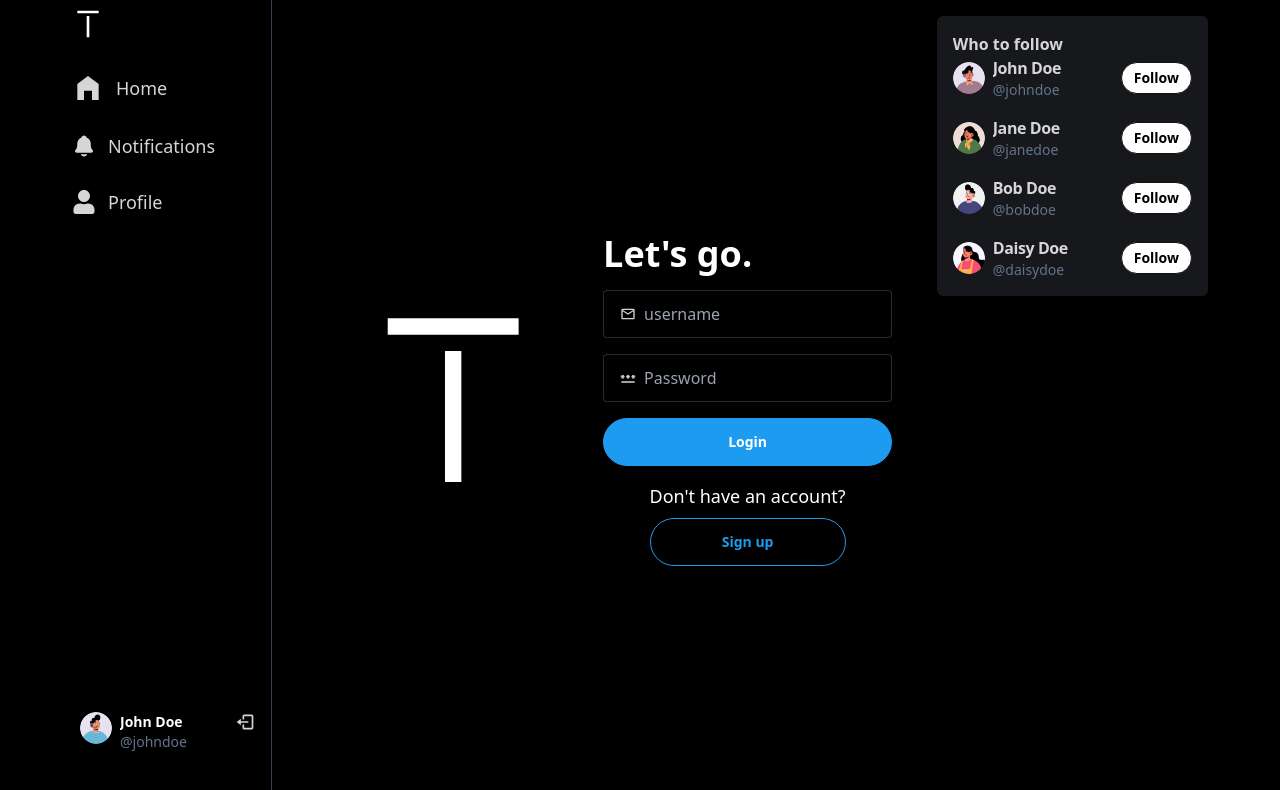
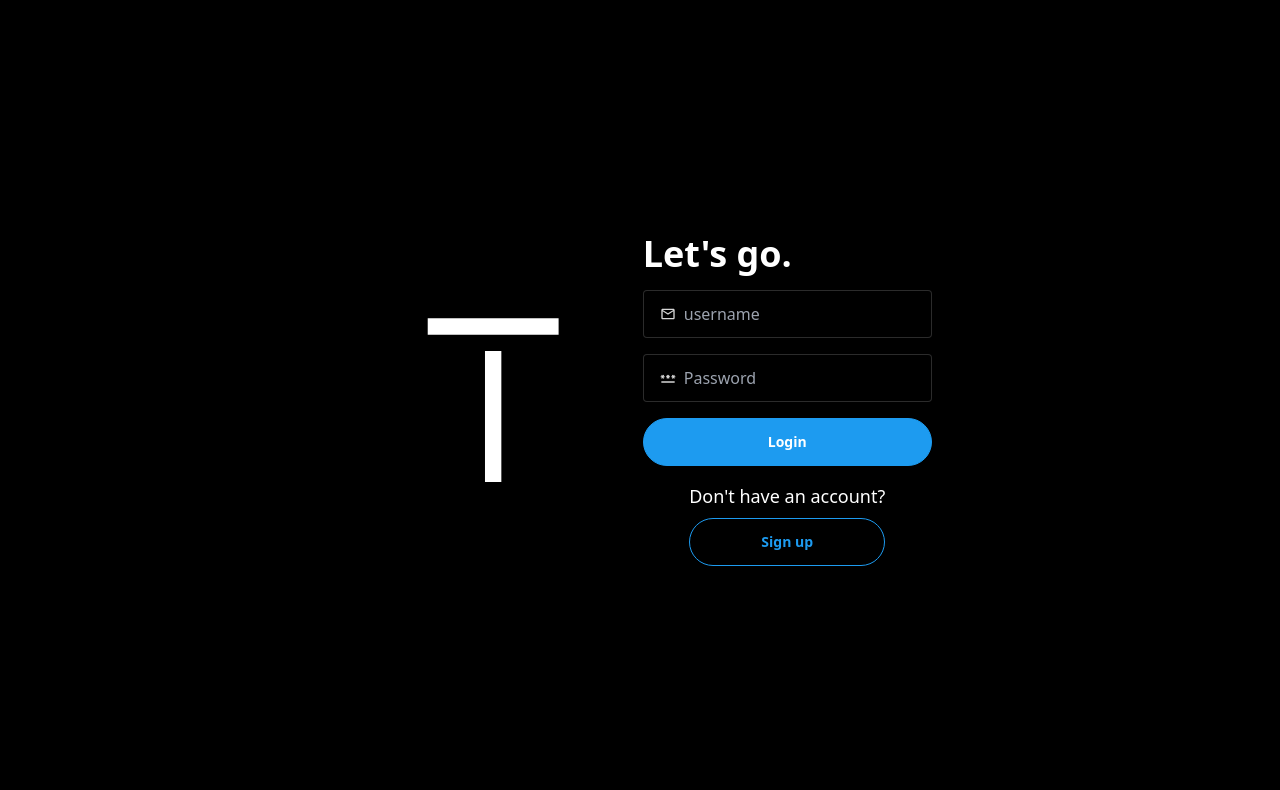
Before and after one commit to tejudharanesh/Twitter, a React (Vite) app in the folder frontend/: page /login in a window 1280 px wide. Shown: the top 790 px of the page. Built offline with nearby package versions, Linux system fonts and the light colour scheme; no server answers.

Commit message:
implemented useQuery,useQueryClient

```diff
--- a/frontend/src/App.jsx
+++ b/frontend/src/App.jsx
@@ -18,6 +18,7 @@
     error,
     isError,
   } = useQuery({
+    //we use this query to get the authUser
     queryKey: ["authUser"],
     queryFn: async () => {
       try {
@@ -28,6 +29,7 @@
           },
         });
         const data = await response.json();
+        if (data.error) return null;
         if (!response.ok) throw new Error(data.error || "failed to fetch user");
         return data;
       } catch (error) {
@@ -35,7 +37,6 @@
         throw error;
       }
     },
-    refetchOnWindowFocus: false,
     retry: false,
   });
 
@@ -47,7 +48,7 @@
     );
   return (
     <div className="flex max-w-6xl mx-auto">
-      <Sidebar />
+      {authUser && <Sidebar />}
       <Routes>
         <Route
           path="/"
@@ -70,7 +71,7 @@
           element={authUser ? <ProfilePage /> : <Navigate to="/login" />}
         />
       </Routes>
-      <RightPanel />
+      {authUser && <RightPanel />}
       <Toaster />
     </div>
   );
--- a/frontend/src/components/common/Sidebar.jsx
+++ b/frontend/src/components/common/Sidebar.jsx
@@ -5,10 +5,11 @@
 import { FaUser } from "react-icons/fa";
 import { Link } from "react-router-dom";
 import { BiLogOut } from "react-icons/bi";
-import { useMutation } from "@tanstack/react-query";
+import { useMutation, useQueryClient, useQuery } from "@tanstack/react-query";
 import { toast } from "react-hot-toast";
 
 const Sidebar = () => {
+  const queryClient = useQueryClient();
   const { mutate } = useMutation({
     mutationFn: async () => {
       try {
@@ -28,18 +29,14 @@
     },
 
     onSuccess: () => {
-      toast.success("Logged out successfully");
+      queryClient.invalidateQueries({ queryKey: ["authUser"] });
     },
 
     onError: () => {
       toast.error("Failed to logout user");
     },
   });
-  const data = {
-    fullName: "John Doe",
-    username: "johndoe",
-    profileImg: "/avatars/boy1.png",
-  };
+  const { data: authUser } = useQuery({ queryKey: ["authUser"] });
 
   return (
     <div className="md:flex-[2_2_0] w-18 max-w-52">
@@ -69,7 +66,7 @@
 
           <li className="flex justify-center md:justify-start">
             <Link
-              to={`/profile/${data?.username}`}
+              to={`/profile/${authUser?.username}`}
               className="flex gap-3 items-center hover:bg-stone-900 transition-all rounded-full duration-300 py-2 pl-2 pr-4 max-w-fit cursor-pointer"
             >
               <FaUser className="w-6 h-6" />
@@ -77,22 +74,22 @@
             </Link>
           </li>
         </ul>
-        {data && (
+        {authUser && (
           <Link
-            to={`/profile/${data.username}`}
+            to={`/profile/${authUser.username}`}
             className="mt-auto mb-10 flex gap-2 items-start transition-all duration-300 hover:bg-[#181818] py-2 px-4 rounded-full"
           >
             <div className="avatar hidden md:inline-flex">
               <div className="w-8 rounded-full">
-                <img src={data?.profileImg || "/avatar-placeholder.png"} />
+                <img src={authUser?.profileImg || "/avatar-placeholder.png"} />
               </div>
             </div>
             <div className="flex justify-between flex-1">
               <div className="hidden md:block">
                 <p className="text-white font-bold text-sm w-20 truncate">
-                  {data?.fullName}
+                  {authUser?.fullName}
                 </p>
-                <p className="text-slate-500 text-sm">@{data?.username}</p>
+                <p className="text-slate-500 text-sm">@{authUser?.username}</p>
               </div>
               <BiLogOut
                 className="w-5 h-5 cursor-pointer"
--- a/frontend/src/pages/auth/login/LoginPage.jsx
+++ b/frontend/src/pages/auth/login/LoginPage.jsx
@@ -5,7 +5,7 @@
 
 import { MdOutlineMail } from "react-icons/md";
 import { MdPassword } from "react-icons/md";
-import { useMutation } from "@tanstack/react-query";
+import { useMutation, useQueryClient } from "@tanstack/react-query";
 
 import { toast } from "react-hot-toast";
 
@@ -14,6 +14,8 @@
     username: "",
     password: "",
   });
+
+  const queryClient = useQueryClient();
 
   const { mutate, isError, isPending, error } = useMutation({
     mutationFn: async ({ username, password }) => {
@@ -38,7 +40,7 @@
     },
 
     onSuccess: () => {
-      toast.success("Logged in successfully");
+      queryClient.invalidateQueries({ queryKey: ["authUser"] });
     },
   });
 
@@ -79,6 +81,7 @@
               className="grow"
               placeholder="Password"
               name="password"
+              autoComplete="off"
               onChange={handleInputChange}
               value={formData.password}
             />
```
